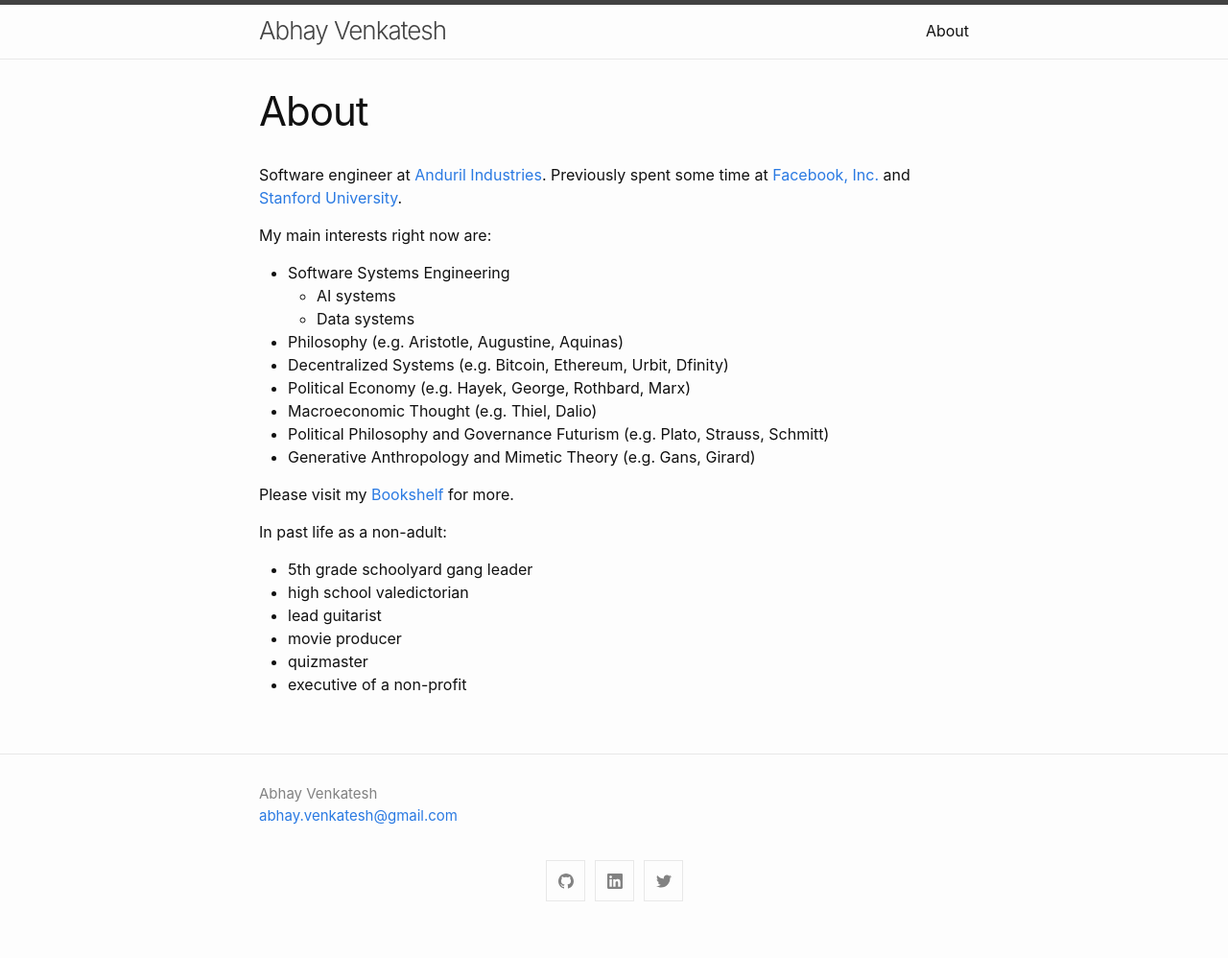
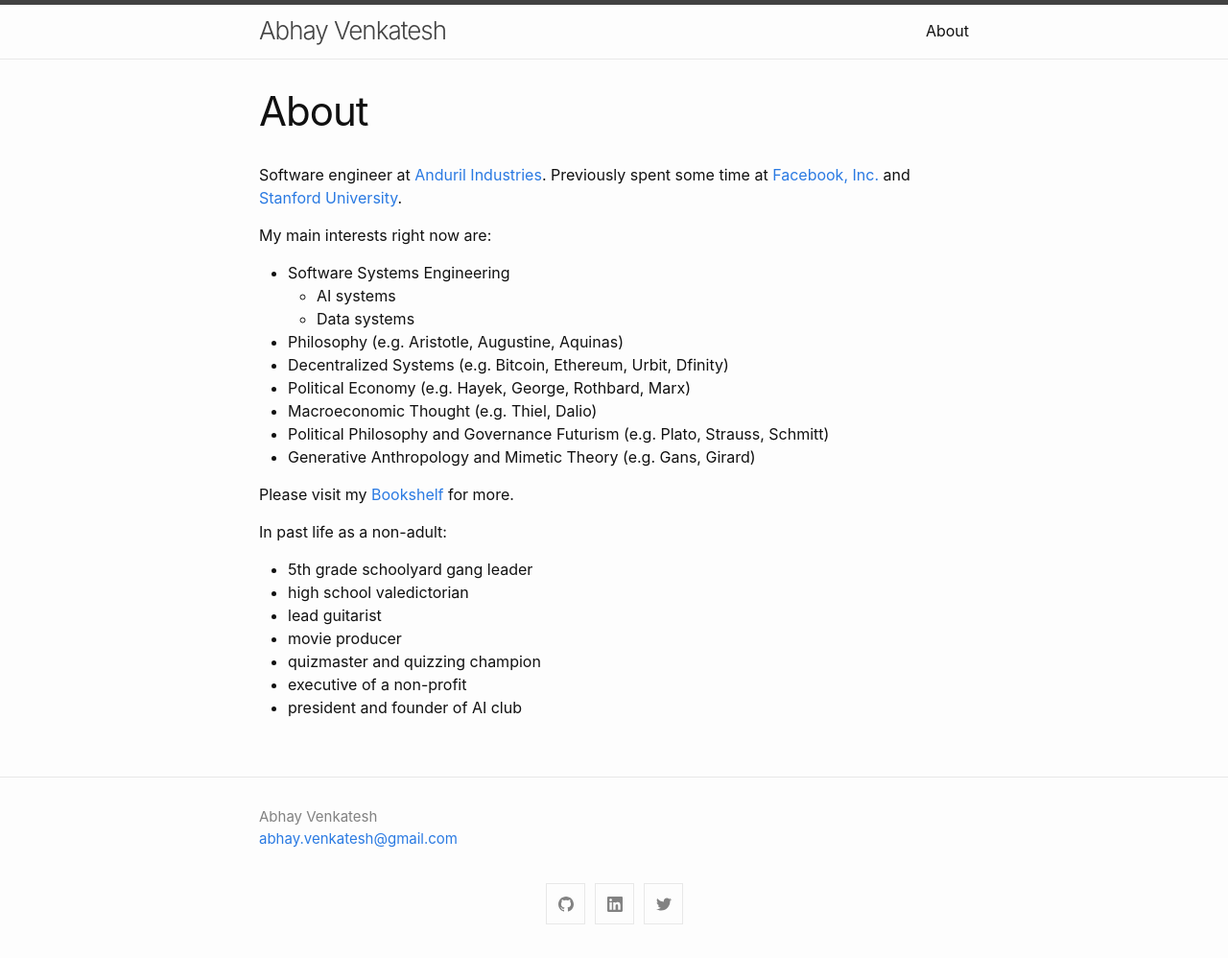
Before and after one commit to abhay-venkatesh/abhay-venkatesh.github.io, a Jekyll site: the page built from about.md, in a window 1280 px wide. Shown: the whole page at 96% size. Built offline with Jekyll 4.4.1, drawn with Linux system fonts in a browser that asks for light colours; before the commit the page ends 974 px from its top, so only the background shows below that.

Commit message:
Update about.md

```diff
--- a/about.md
+++ b/about.md
@@ -24,5 +24,6 @@
 - high school valedictorian
 - lead guitarist
 - movie producer
-- quizmaster
+- quizmaster and quizzing champion
 - executive of a non-profit
+- president and founder of AI club
```
